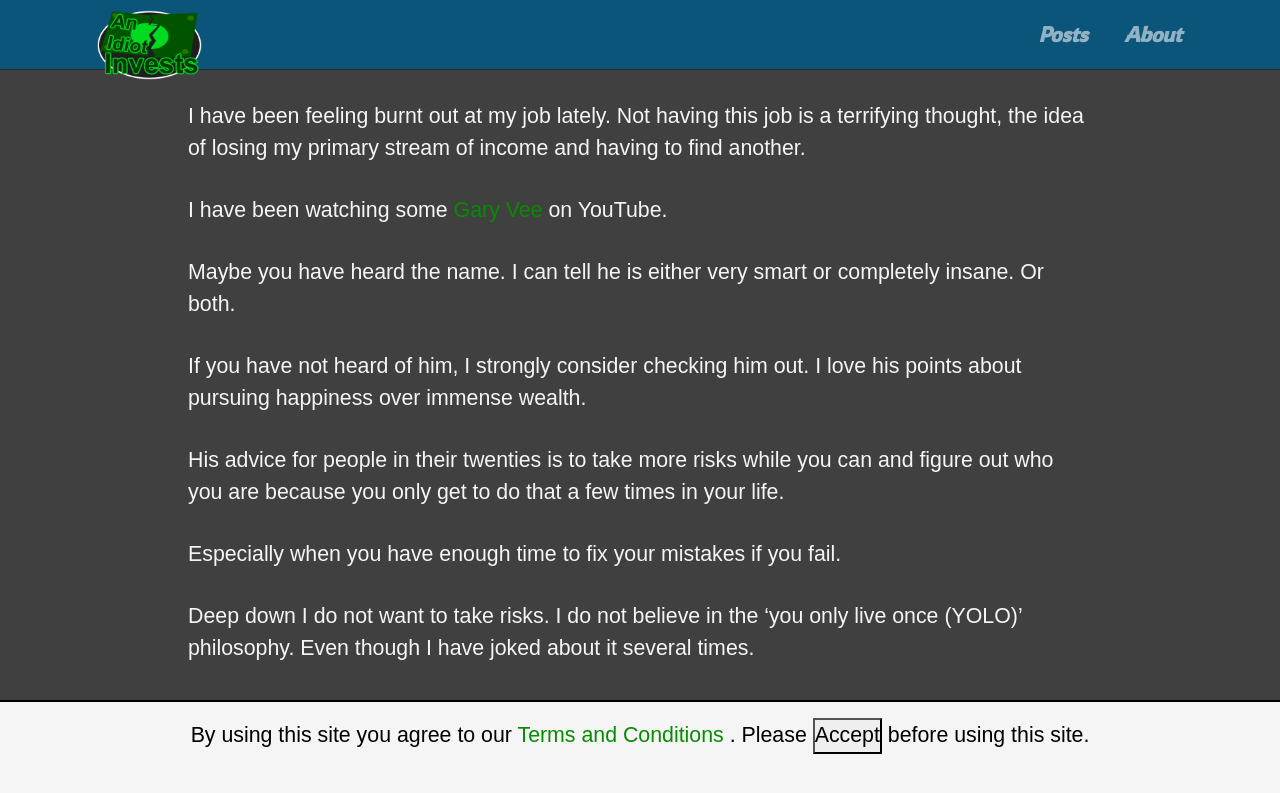
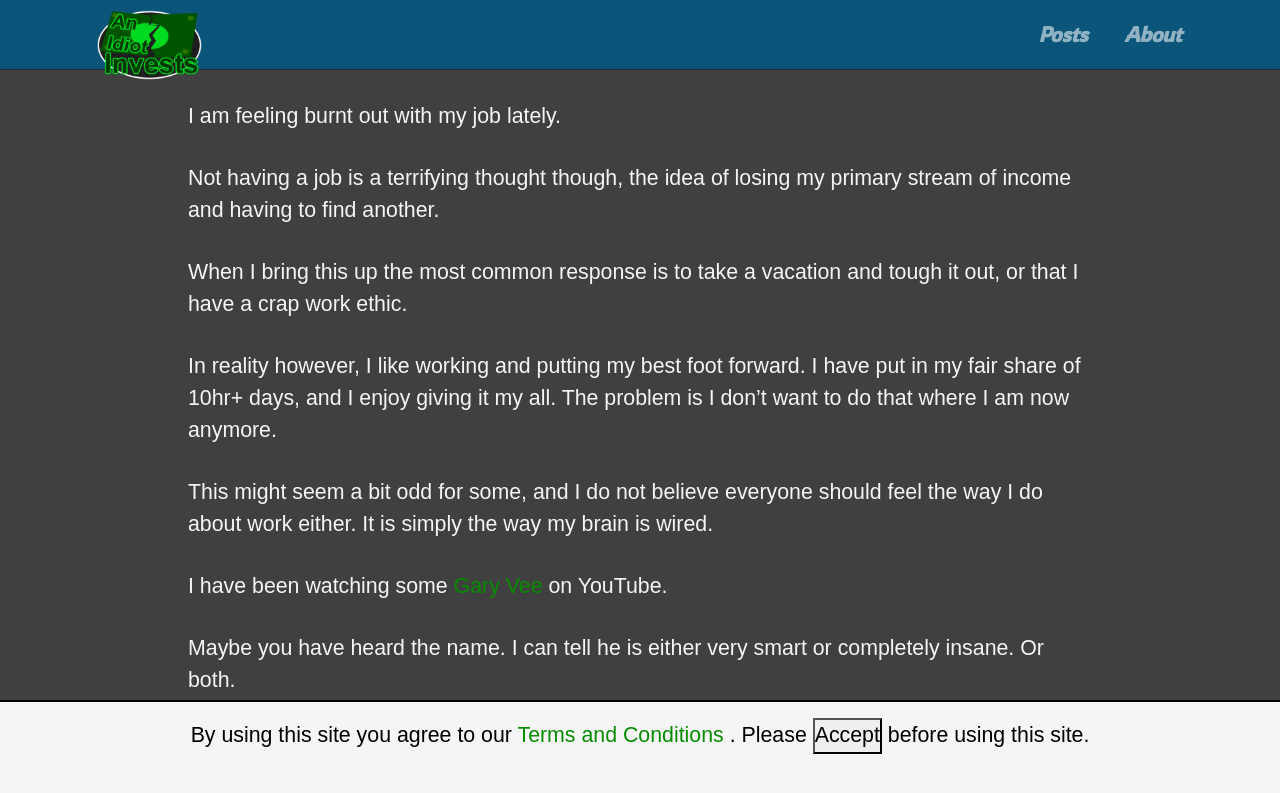
Before and after one commit to AnIdiotInvests/anidiotinvests.github.io, a Jekyll site: the page built from _posts/2022-04-01-major-life-changes.md, in a window 1280 px wide and 900 px high, scrolled down 1304 px. Shown: the top 793 px of the window. Built offline with Jekyll 4.4.1, drawn with Linux system fonts in a browser that asks for light colours; some of the changed text lies outside the part shown.

Commit message:
reworking intro to recent post

```diff
--- a/_posts/2022-04-01-major-life-changes.md
+++ b/_posts/2022-04-01-major-life-changes.md
@@ -20,7 +20,15 @@ keywords:
 {% include image-caption.html image="pursue-a-dragon.png"
 caption="Photo by <a href='https://www.pexels.com/@timmossholder'>Tim Mossholder</a> from Pexels." %}
 
-I have been feeling burnt out at my job lately. Not having this job is a terrifying thought, the idea of losing my primary stream of income and having to find another.
+I am feeling burnt out with my job lately.
+
+Not having a job is a terrifying thought though, the idea of losing my primary stream of income and having to find another.
+
+When I bring this up the most common response is to take a vacation and tough it out, or that I have a crap work ethic.
+
+In reality however, I like working and putting my best foot forward. I have put in my fair share of 10hr+ days, and I enjoy giving it my all. The problem is I don’t want to do that where I am now anymore.
+
+This might seem a bit odd for some, and I do not believe everyone should feel the way I do about work either. It is simply the way my brain is wired.
 
 I have been watching some [Gary Vee](https://www.youtube.com/c/garyvee) on YouTube.
 
@@ -36,15 +44,15 @@ Deep down I do not want to take risks. I do not believe in the 'you only live on
 
 You can make life changes without reverting to knee-jerk reactions to emotional situations. The catch is you need to be in a stable situation first, and that can be insanely hard to do.
 
-I want to go buy a house, a new car, a better computer, have subscriptions to every streaming service, go on ten vacations, and eat out at Fish City Grill every day. Although I might be able to afford to pay for such a lifestyle, the long run I cannot afford to.
+I want to go buy a house, a new car, a better computer, have subscriptions to every streaming service, go on ten vacations, and eat out at Fish City Grill every day. Although I might be able to  pay for such a lifestyle, but in the long run I cannot truly afford to.
 
 I don't drop cash on useless stuff unless I have to. I want to keep things humble.
 
 (I can't deny that I do go buy a lot of potato chips and craft beer, so I am not perfect. I try to keep this to a minimum though. Its my guilty pleasure.)
 
-I want my future ambition to be matched by enough liquid assets to fule it. This way I can pursue opportunities while still having a humble and patient mindset.
+Hopefully my future ambition can be matched by enough liquid assets to fule it. This way I can pursue opportunities while still having a humble and patient mindset.
 
-I think the takeaway is saving enough money that you can afford to make stupid mistakes.
+The takeaway is saving enough money that you can afford to make stupid mistakes. I have made a few to say the least.
 
 Having an emergency fund and a frugal-ish lifestyle affords people the ability to take some chances and look for opportunities in new places.
 
```
